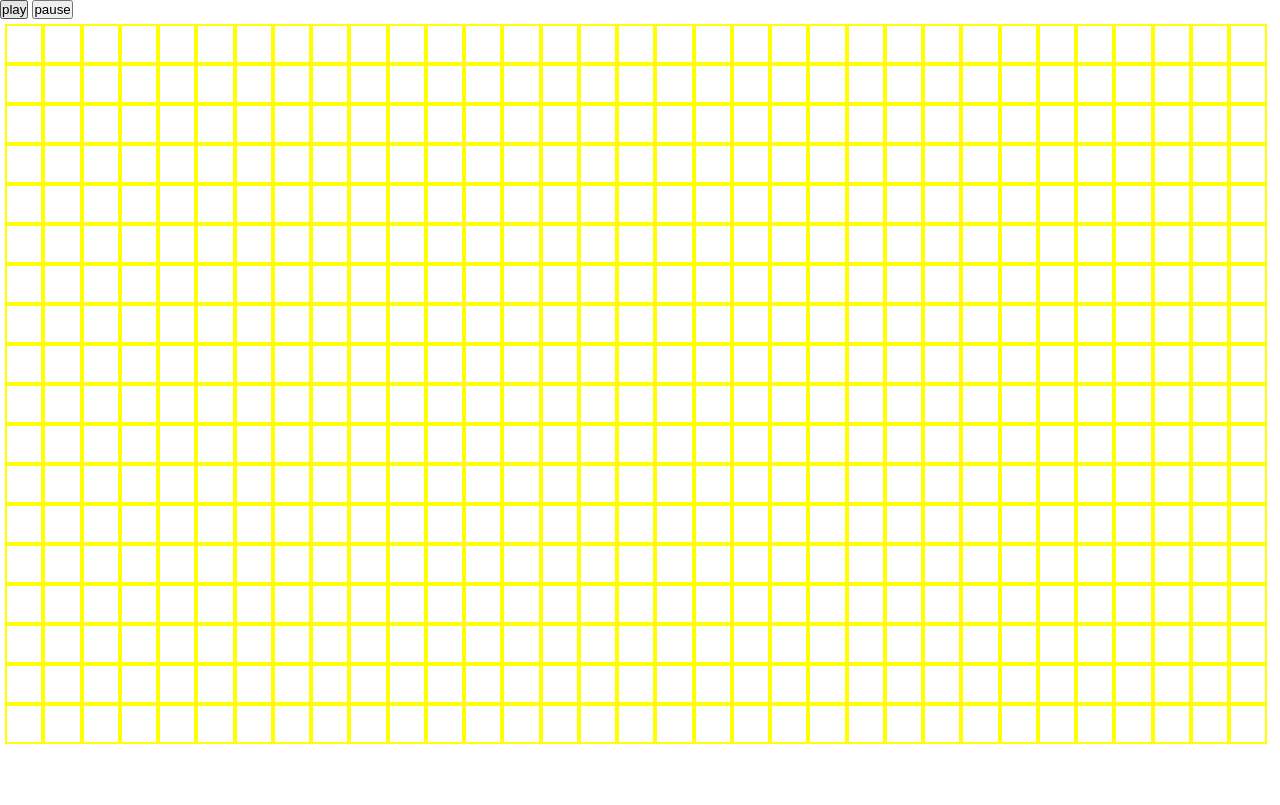
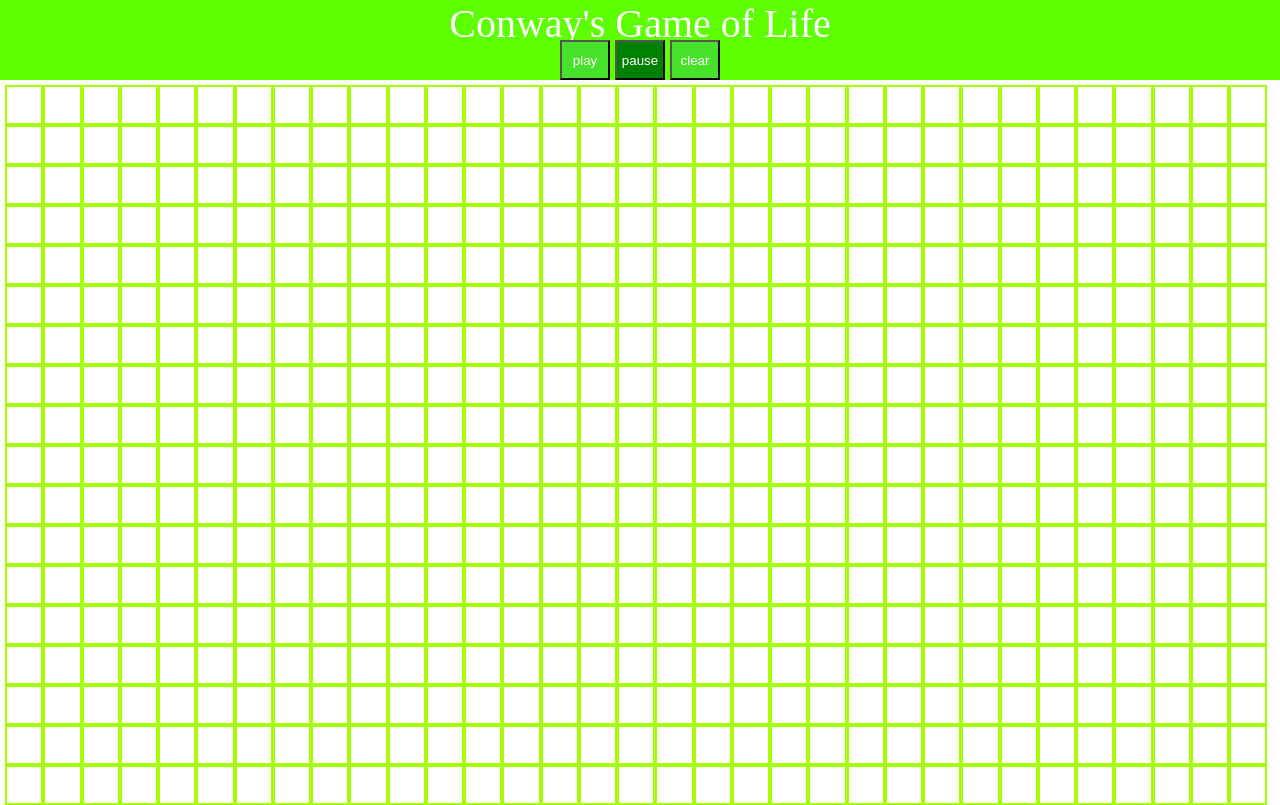
Before and after one commit to Mantra-7/game_of_life, a plain HTML site: page index.html in a window 1280 px wide. Drawn offline with Linux system fonts and the light colour scheme.

Commit message:
half styling

```diff
--- a/index.html
+++ b/index.html
@@ -10,8 +10,15 @@
 </head>
 
 <body>
-    <button id='start'>play</button>
-    <button id='stop'>pause</button>
+    <div id="title">
+        <p>Conway's Game of Life</p>
+    </div>
+    <div id='buttons'>
+        <button id='start'>play</button>
+        <button id='stop'>pause</button>
+        <button id='clear'>clear</button>
+    </div>
+
     <div class="grid">
     </div>
 
--- a/script.js
+++ b/script.js
@@ -1,6 +1,5 @@
 let rows = 18
 let cols = 33
-let stop = 1
 
 var arr = []
 for (var i = 0; i < rows; i++) {
@@ -44,21 +43,6 @@ const clickHandler = function(cell) {
 
 }
 
-let stbutn = document.querySelector('#start')
-stbutn.addEventListener("click", () => setTimeout(nextItr(), 5000))
-
-let pabutn = document.querySelector('#stop')
-pabutn.addEventListener("click", () => changeStop())
-
-const changeStop = function() {
-    stop = 1 - stop
-}
-
-function calc(i, j) {
-    var x = arr[i - 1][j - 1] + arr[i - 1][j] + arr[i - 1][j + 1] + arr[i][j - 1] + arr[i][j + 1] + arr[i + 1][j - 1] + arr[i + 1][j] + arr[i + 1][j + 1];
-    return x;
-}
-
 function show(arr) {
     for (var index = 0; index <= 593; index++) {
         var i = ~~(index / cols)
@@ -70,11 +54,7 @@ function show(arr) {
     }
 }
 
-const nextItr = function() {
-    transform()
-}
-
-const transform = function() {
+function transform() {
     var newarr = []
     for (var i = 0; i < rows; i++) {
         newarr[i] = []
@@ -100,4 +80,51 @@ const transform = function() {
     show(arr)
 }
 
-//clear, setinterval
+let stbutn = document.querySelector('#start')
+stbutn.addEventListener("click", () => Itr())
+
+let pabutn = document.querySelector('#stop')
+document.querySelector("#stop").style.background="green";
+pabutn.addEventListener("click", () => Stop())
+
+let clbutn = document.querySelector('#clear')
+clbutn.addEventListener("click", () => Clear())
+
+function calc(i, j) {
+    var x = arr[i - 1][j - 1] + arr[i - 1][j] + arr[i - 1][j + 1] + arr[i][j - 1] + arr[i][j + 1] + arr[i + 1][j - 1] + arr[i + 1][j] + arr[i + 1][j + 1];
+    return x;
+}
+
+let clr;
+function Itr()
+{
+    let color=document.querySelector("#start").style.background;
+
+    if(color!="green")
+    {
+        document.querySelector("#start").style.background="green";
+        document.querySelector("#stop").style.background="rgb(73, 226, 43)";
+        clr = setInterval(transform,1000);
+    }
+}
+
+function Stop()
+{
+    let color=document.querySelector("#stop").style.background;
+    if(color!="green")
+    {
+        document.querySelector("#stop").style.background="green";
+        document.querySelector("#start").style.background="rgb(73, 226, 43)";
+        clearInterval(clr);
+    }
+}
+
+function Clear()
+{
+    for (var i = 0; i < rows; i++) {
+        for (var j = 0; j < cols; j++) {
+            arr[i][j] = 0
+        }
+    }
+    show(arr)
+}
--- a/style.css
+++ b/style.css
@@ -15,5 +15,36 @@
     width: 3%;
     height: 40px;
     background-color: #fff;
-    border: 2px solid rgb(255, 255, 0);
+    border: 2px solid rgb(166, 255, 0);
 }
+
+#buttons{
+    width: 100%;
+    height: 40px;
+    background-color: rgb(94, 255, 0);
+    display: flex;
+    justify-content: center;
+}
+
+button{
+    width: 50px;
+    height: 40px;
+    background-color: rgb(73, 226, 43);
+    color: rgb(255, 255, 255);
+}
+
+#start,#stp,#clear{
+    margin-left: 5px;
+    margin-right: 5px;
+
+}
+
+#title{
+    text-align: center;
+    width: 100%;
+    height: 40px;
+    background-color: rgb(94, 255, 0);
+    color:white;
+    font-size: 40px;
+    padding: 0;
+}
```
